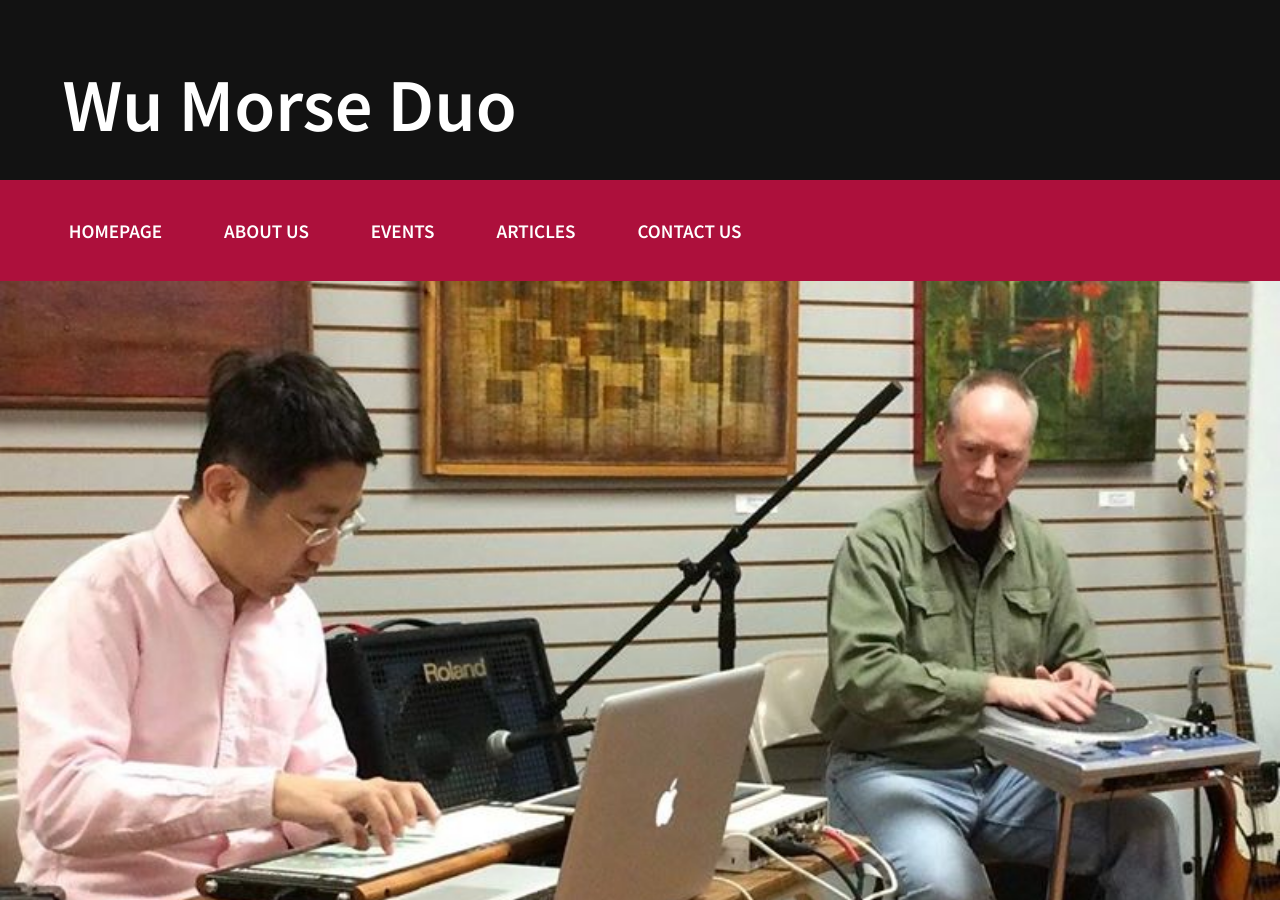
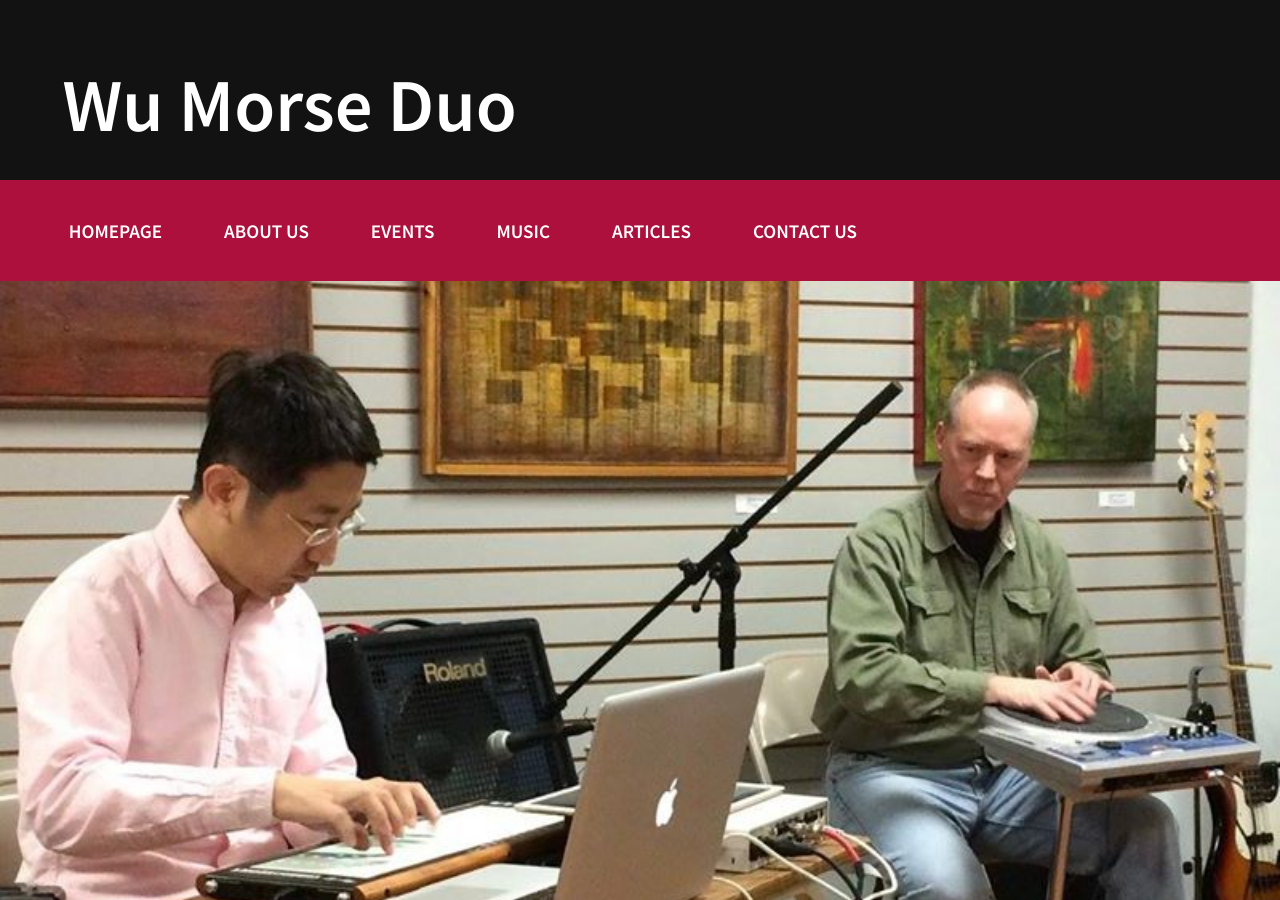
Before and after one commit to allenloves/wumorse, a Jekyll site: the page built from index.md, in a window 1280 px wide and 900 px high. Built offline with Jekyll 4.4.1, drawn with Linux system fonts in a browser that asks for light colours; nearby versions of some CDN libraries; some web fonts are replaced; library files that are not in the unit come from our copies.

Commit message:
add music

```diff
--- a/_layouts/default.html
+++ b/_layouts/default.html
@@ -36,8 +36,9 @@ Released   : 20131223
 				<li class="current_page_item"><a href="index.html" accesskey="1" title="">Homepage</a></li>
 				<li><a href="about.html" accesskey="2" title="">About Us</a></li>
 				<li><a href="events.html" accesskey="3" title="">Events</a></li>
-				<li><a href="articles.html" accesskey="4" title="">Articles</a></li>
-				<li><a href="contact.html" accesskey="5" title="">Contact Us</a></li>
+				<li><a href="music.html" accesskey="4" title="">Music</a></li>
+				<li><a href="articles.html" accesskey="5" title="">Articles</a></li>
+				<li><a href="contact.html" accesskey="6" title="">Contact Us</a></li>
 			</ul>
 		</div>
 	</div>
```
